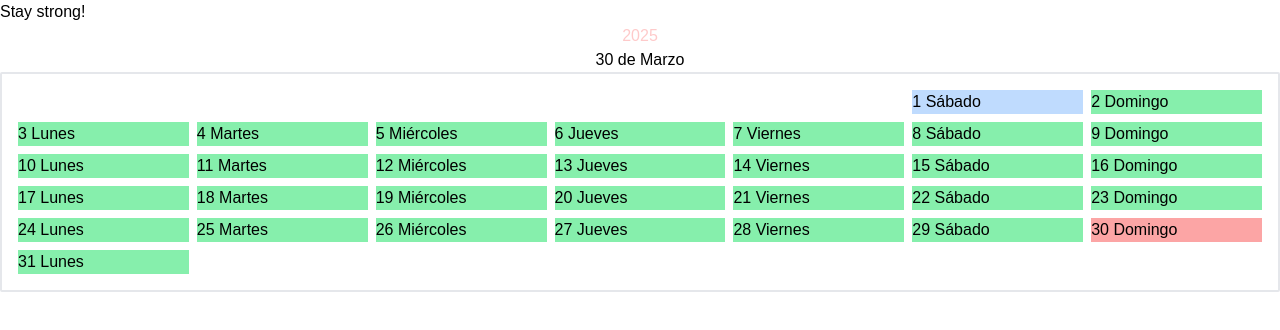
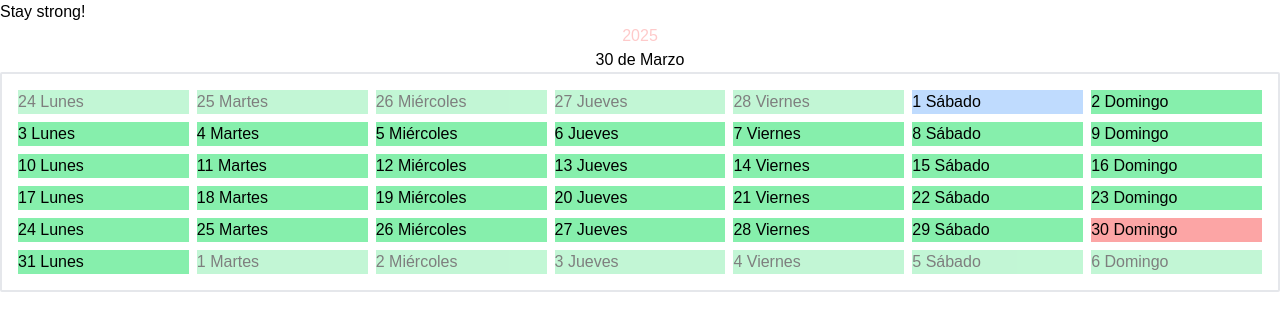
Before and after one commit to AdrianCasasC/stay-strong-front, an Angular app: page /home in a window 1280 px wide. Shown: the top 330 px of the page. Built offline with nearby package versions, Linux system fonts and the light colour scheme.

Commit message:
Feat: Add previous and next month days

```diff
--- a/src/app/components/calendar/calendar.component.html
+++ b/src/app/components/calendar/calendar.component.html
@@ -7,10 +7,17 @@
 <div
   class="w-full h-full border-2 rounded-sm p-4 grid grid-cols-7 grid-rows-6 gap-2"
 >
-  @for (day of monthDays(); let i = $index; track i) { @if (i === 0) {
+  @for (day of prevMonthDays(); track $index) {
+  <div
+    [class.bg-red-300]="today().getDate() === day.monthNumber"
+    class="col-span-1 bg-re bg-green-300 opacity-50"
+  >
+    {{ day.monthNumber }} {{ day.name }}
+  </div>
+  } @for (day of monthDays(); let i = $index; track i) { @if (i === 0) {
   <div
     [class]="
-      'bg-blue-200 col-start-6 col-end-7' +
+      'bg-blue-200' +
       ' col-start-' +
       day.weekNumber +
       ' col-end-' +
@@ -27,5 +34,12 @@
     {{ day.monthNumber }} {{ day.name }}
   </div>
 
-  } }
+  } } @for (day of nextMonthDays(); track $index) {
+  <div
+    [class.bg-red-300]="today().getDate() === day.monthNumber"
+    class="col-span-1 bg-re bg-green-300 opacity-50"
+  >
+    {{ day.monthNumber }} {{ day.name }}
+  </div>
+  }
 </div>
--- a/src/app/components/calendar/calendar.component.ts
+++ b/src/app/components/calendar/calendar.component.ts
@@ -1,5 +1,6 @@
 import { Component, OnInit, signal } from '@angular/core';
 import {
+  DAYS_IN_WEEK,
   getDayOfWeek,
   getMonthNameByNumber,
   getNameOfWeek,
@@ -16,6 +17,8 @@ export class CalendarComponent implements OnInit {
   /* Signals */
   today = signal(new Date());
   monthDays = signal<MonthDay[]>([]);
+  prevMonthDays = signal<MonthDay[]>([]);
+  nextMonthDays = signal<MonthDay[]>([]);
 
   /* Variables */
   daysInCurrentMonth: number = 0;
@@ -34,8 +37,10 @@ export class CalendarComponent implements OnInit {
   }
 
   private initMonthDays(): void {
-    this.daysInCurrentMonth = this.getDaysInMonth(new Date().getMonth());
-
+    this.daysInCurrentMonth = this.getDaysInMonth(this.today().getMonth());
+    this.daysInPreviousMonth = this.getDaysInMonth(
+      this.today().getMonth() === 0 ? 11 : this.today().getMonth() - 1
+    );
     if (this.today().getMonth() === 0) {
       this.daysInPreviousMonth = this.getDaysInMonth(
         11,
@@ -44,18 +49,66 @@ export class CalendarComponent implements OnInit {
     }
   }
 
+  private initPrevMonthDays(): void {
+    const currentMonthFirstDayWeekNumber = this.monthDays()[0].weekNumber;
+    for (let i = 1; i < currentMonthFirstDayWeekNumber; i++) {
+      const day: MonthDay = {
+        weekNumber: i,
+        monthNumber:
+          this.daysInPreviousMonth - currentMonthFirstDayWeekNumber + i + 1,
+        name: getNameOfWeek(
+          this.today().getMonth() === 0
+            ? this.today().getFullYear() - 1
+            : this.today().getFullYear(),
+          this.today().getMonth() === 0 ? 11 : this.today().getMonth() - 1,
+          this.daysInPreviousMonth - currentMonthFirstDayWeekNumber + i + 1
+        ),
+        isToday: false,
+        completed: false,
+        missed: false,
+      };
+
+      this.prevMonthDays.update((prev) => [...prev, day]);
+    }
+    console.log('Prev Month Days: ', this.prevMonthDays());
+  }
+
+  private initNextMonthDays(): void {
+    const currentMonthLastDayWeekNumber =
+      this.monthDays()[this.monthDays().length - 1].weekNumber;
+    for (let i = 1; i <= DAYS_IN_WEEK - currentMonthLastDayWeekNumber; i++) {
+      const day: MonthDay = {
+        weekNumber: currentMonthLastDayWeekNumber + i,
+        monthNumber: i,
+        name: getNameOfWeek(
+          this.today().getMonth() === 11
+            ? this.today().getFullYear() + 1
+            : this.today().getFullYear(),
+          this.today().getMonth() === 11 ? 0 : this.today().getMonth() + 1,
+          i
+        ),
+        isToday: false,
+        completed: false,
+        missed: false,
+      };
+
+      this.nextMonthDays.update((prev) => [...prev, day]);
+    }
+    console.log('Next Month Days: ', this.nextMonthDays());
+  }
+
   private initCalendarGrid(): void {
     for (let i = 0; i < this.daysInCurrentMonth; i++) {
       const day: MonthDay = {
         weekNumber: getDayOfWeek(
           this.today().getFullYear(),
-          this.today().getMonth() + 1,
+          this.today().getMonth(),
           i + 1
         ),
         monthNumber: i + 1,
         name: getNameOfWeek(
           this.today().getFullYear(),
-          this.today().getMonth() + 1,
+          this.today().getMonth(),
           i + 1
         ),
         isToday: this.today().getDate() === i + 1,
@@ -70,6 +123,8 @@ export class CalendarComponent implements OnInit {
   ngOnInit(): void {
     this.initMonthDays();
     this.initCalendarGrid();
+    this.initPrevMonthDays();
+    this.initNextMonthDays();
     console.log('Days: ', this.monthDays());
   }
 
--- a/src/app/utils/calendar.ts
+++ b/src/app/utils/calendar.ts
@@ -31,7 +31,7 @@ export const getNameOfWeek = (
   month: number,
   day: number
 ): string => {
-  const date = new Date(year, month - 1, day);
+  const date = new Date(year, month, day);
   return WEEK_DAYS[date.getDay()];
 };
 
@@ -40,6 +40,8 @@ export const getDayOfWeek = (
   month: number,
   day: number
 ): number => {
-  const date = new Date(year, month - 1, day);
+  const date = new Date(year, month, day);
   return date.getDay() !== 0 ? date.getDay() : 7;
 };
+
+export const DAYS_IN_WEEK = 7;
```
